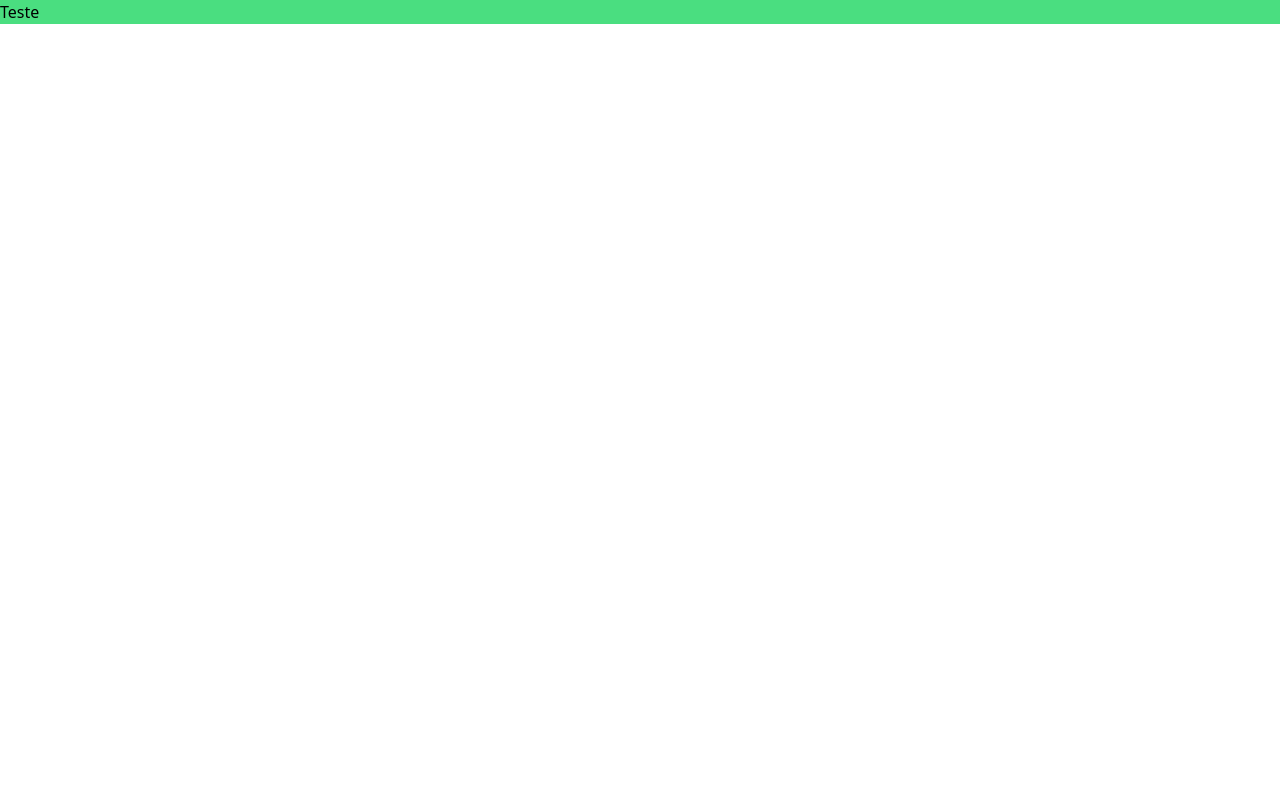
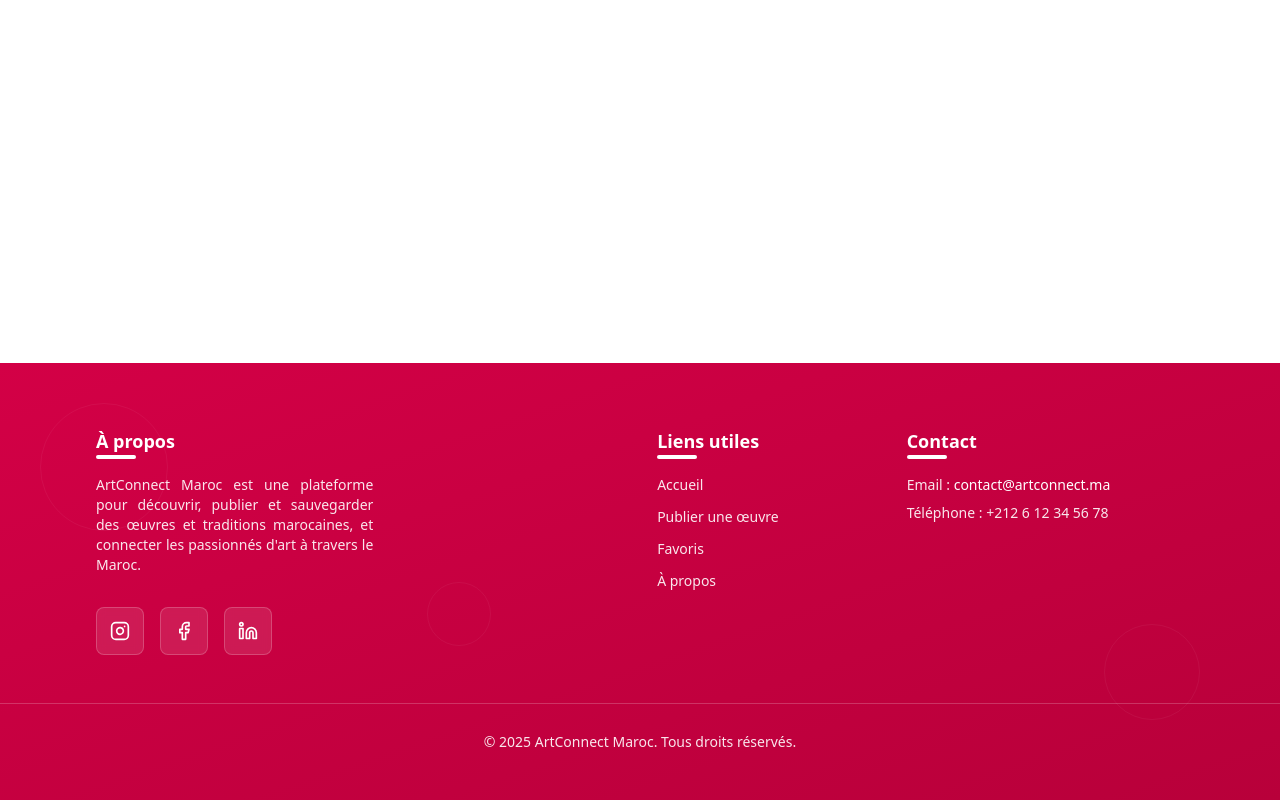
Before and after one commit to Abder011/art_connect, a React (Create React App) app: page / in a window 1280 px wide. Built offline with nearby package versions, Linux system fonts and the light colour scheme.

Commit message:
add footer

```diff
--- a/package.json
+++ b/package.json
@@ -10,6 +10,7 @@
     "@testing-library/react": "^16.3.0",
     "@testing-library/user-event": "^13.5.0",
     "axios": "^1.12.2",
+    "lucide-react": "^0.544.0",
     "react": "^19.1.1",
     "react-dom": "^19.1.1",
     "react-router-dom": "^7.9.1",
--- a/src/App.js
+++ b/src/App.js
@@ -1,13 +1,17 @@
-import logo from './logo.svg';
-import './App.css';
-import axios from 'axios';
-import Teste from './Teste';
+import "./App.css";
+// import axios from 'axios';
+// import Teste from './Teste';
+import Footer from "./components/Footer";
 
 function App() {
   return (
-    <>
-      <Teste/>
-    </>
+    <div className="flex flex-col min-h-screen">
+      <main className="flex-grow">
+
+      </main>
+
+      <Footer />
+    </div>
   );
 }
 
--- /dev/null
+++ b/src/components/Footer.jsx
@@ -0,0 +1,107 @@
+import { Instagram, Facebook, Linkedin } from "lucide-react"
+
+function Footer() {
+  return (
+    <footer className="relative bg-gradient-to-br from-[#D30046] to-[#B8003A] text-white pt-16 pb-12 mt-20 overflow-hidden">
+      <div className="absolute inset-0 opacity-5">
+        <div className="absolute top-10 left-10 w-32 h-32 border border-white rounded-full"></div>
+        <div className="absolute bottom-20 right-20 w-24 h-24 border border-white rounded-full"></div>
+        <div className="absolute top-1/2 left-1/3 w-16 h-16 border border-white rounded-full"></div>
+      </div>
+
+      <div className="grid grid-cols-1 md:grid-cols-3 gap-32 max-w-6xl mx-auto relative px-4 md:px-8 z-10">
+        <div className="text-justify leading-loose">
+          <h3 className="text-white text-lg font-bold mb-4 relative pb-1 after:block after:absolute after:bottom-0 after:left-0 after:w-10 after:h-1 after:rounded after:bg-white">
+            À propos
+          </h3>
+          <p className="text-sm mb-8 text-white/90">
+            ArtConnect Maroc est une plateforme pour découvrir, publier et sauvegarder des œuvres et traditions
+            marocaines, et connecter les passionnés d'art à travers le Maroc.
+          </p>
+          <div className="flex items-center gap-4 mt-6">
+            <a
+              href="#"
+              className="group w-12 h-12 bg-white/10 backdrop-blur-sm rounded-lg flex items-center justify-center hover:bg-white hover:scale-110 transition-all duration-300 border border-white/20"
+              aria-label="Instagram"
+            >
+              <Instagram className="w-5 h-5 text-white group-hover:text-[#D30046] transition-colors duration-300" />
+            </a>
+            <a
+              href="#"
+              className="group w-12 h-12 bg-white/10 backdrop-blur-sm rounded-lg flex items-center justify-center hover:bg-white hover:scale-110 transition-all duration-300 border border-white/20"
+              aria-label="Facebook"
+            >
+              <Facebook className="w-5 h-5 text-white group-hover:text-[#D30046] transition-colors duration-300" />
+            </a>
+            <a
+              href="#"
+              className="group w-12 h-12 bg-white/10 backdrop-blur-sm rounded-lg flex items-center justify-center hover:bg-white hover:scale-110 transition-all duration-300 border border-white/20"
+              aria-label="LinkedIn"
+            >
+              <Linkedin className="w-5 h-5 text-white group-hover:text-[#D30046] transition-colors duration-300" />
+            </a>
+          </div>
+        </div>
+
+        <div className="flex flex-col leading-loose md:justify-self-end">
+          <h3 className="text-white text-lg font-bold mb-4 relative pb-1 after:block after:absolute after:bottom-0 after:left-0 after:w-10 after:h-1 after:rounded after:bg-white">
+            Liens utiles
+          </h3>
+          <ul className="space-y-3 text-sm">
+            <li>
+              <a
+                href="#"
+                className="text-white/90 hover:text-white hover:translate-x-1 transition-all duration-200 inline-block"
+              >
+                Accueil
+              </a>
+            </li>
+            <li>
+              <a
+                href="#"
+                className="text-white/90 hover:text-white hover:translate-x-1 transition-all duration-200 inline-block"
+              >
+                Publier une œuvre
+              </a>
+            </li>
+            <li>
+              <a
+                href="#"
+                className="text-white/90 hover:text-white hover:translate-x-1 transition-all duration-200 inline-block"
+              >
+                Favoris
+              </a>
+            </li>
+            <li>
+              <a
+                href="#"
+                className="text-white/90 hover:text-white hover:translate-x-1 transition-all duration-200 inline-block"
+              >
+                À propos
+              </a>
+            </li>
+          </ul>
+        </div>
+
+        <div className="flex flex-col leading-loose">
+          <h3 className="text-white text-lg font-bold mb-4 relative pb-1 after:block after:absolute after:bottom-0 after:left-0 after:w-10 after:h-1 after:rounded after:bg-white">
+            Contact
+          </h3>
+          <p className="text-sm mb-2 text-white/90">
+            Email :{" "}
+            <a href="mailto:contact@artconnect.ma" className="text-white hover:underline transition-all duration-200">
+              contact@artconnect.ma
+            </a>
+          </p>
+          <p className="text-sm text-white/90">Téléphone : +212 6 12 34 56 78</p>
+        </div>
+      </div>
+
+      <div className="border-t border-white/20 mt-12 pt-7 text-center relative z-10">
+        <p className="text-white/90 text-sm font-medium">&copy; 2025 ArtConnect Maroc. Tous droits réservés.</p>
+      </div>
+    </footer>
+  )
+}
+
+export default Footer
--- a/src/pages/Accueil.jsx
+++ b/src/pages/Accueil.jsx
@@ -0,0 +1,15 @@
+import React from "react";
+import Footer from "../components/Footer";
+
+function Accueil() {
+  return (
+    <div className="flex flex-col min-h-screen">
+      <div className="flex-grow">
+      </div>
+
+      <Footer />
+    </div>
+  );
+}
+
+export default Accueil;
--- a/src/pages/Admin.jsx
+++ b/src/pages/Admin.jsx
@@ -0,0 +1,13 @@
+import Footer from "../components/Footer";
+
+function Admin() {
+  return (
+    <div className="flex flex-col min-h-screen">
+      <div className="flex-grow">
+      </div>
+      <Footer />
+    </div>
+  );
+}
+
+export default Admin;
--- a/src/pages/Apropos.jsx
+++ b/src/pages/Apropos.jsx
@@ -0,0 +1,13 @@
+import Footer from "../components/Footer";
+
+function Apropos() {
+  return (
+    <div className="flex flex-col min-h-screen">
+      <div className="flex-grow">
+      </div>
+      <Footer />
+    </div>
+  );
+}
+
+export default Apropos;
```
Also changed, not shown: 1 other file (tests, documents, lock files or other folders).
